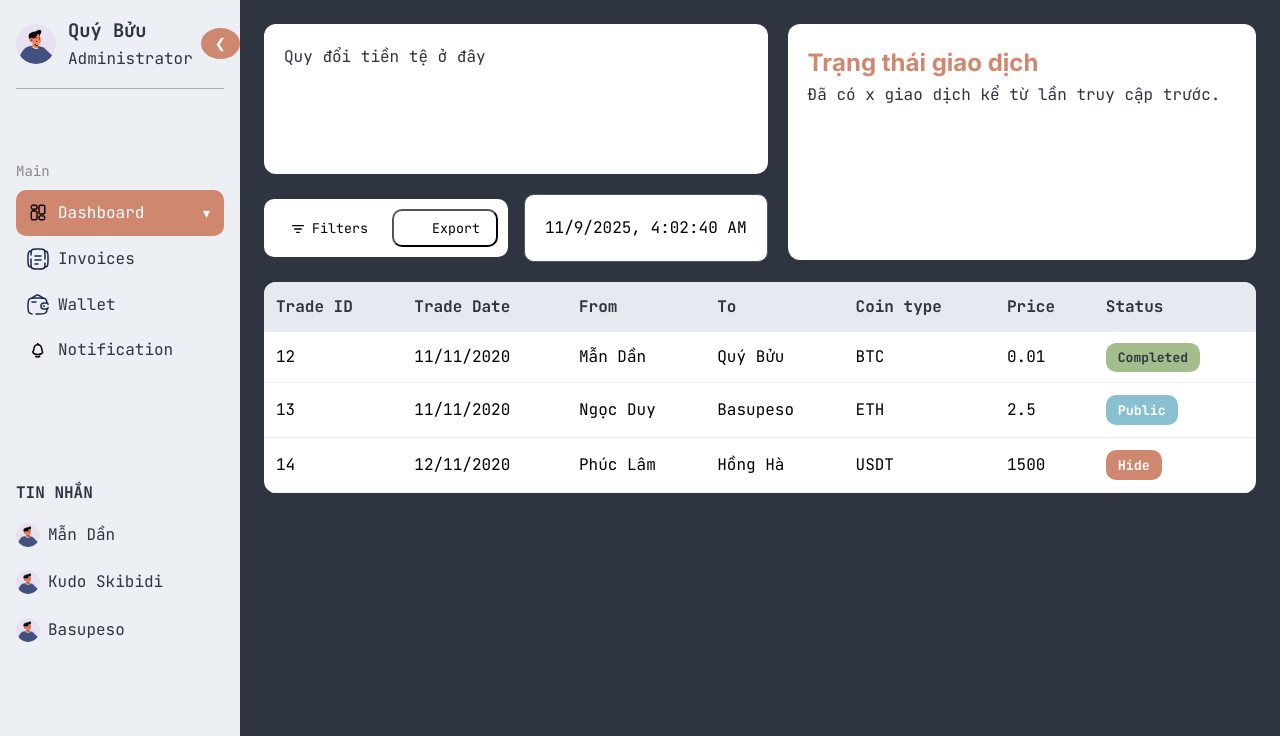
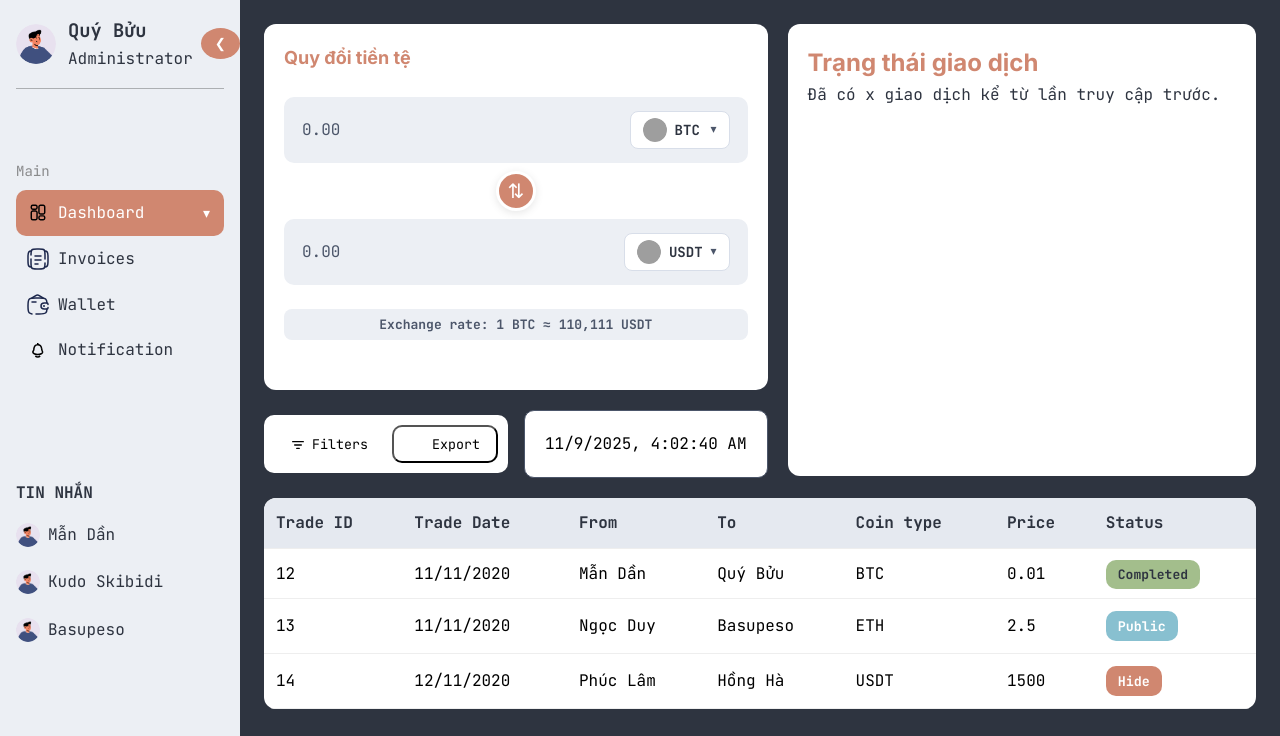
Before and after one commit to jnswkz/ukx, a plain HTML site: page pages/admin-panel.html in a window 1280 px wide. Shown: the top 736 px of the page. Drawn offline with Linux system fonts and the light colour scheme; grey boxes are pictures that could not be loaded.

Commit message:
Add: Crypto calculator panel to admin panel

```diff
--- a/css/admin-panel.css
+++ b/css/admin-panel.css
@@ -235,13 +235,165 @@
   border-radius: var(--radius-lg);
   padding: var(--spacing-lg);
   color: var(--nord0);
-  height: 150px;
 }
 
 .admin-panel-card-left h2, .admin-panel-card-right h2 {
   color: var(--nord12);
   font-family: 'Inter', sans-serif;
 }
+
+/* Calculator styling for admin panel */
+.admin-panel-left .calculator-container {
+  width: 100%;
+  background: white !important;
+  box-shadow: none !important;
+  border-radius: var(--radius-lg);
+  padding: var(--spacing-lg) !important;
+}
+
+.admin-panel-left .calculator-content {
+  display: flex;
+  flex-direction: column;
+  gap: 16px;
+}
+
+.admin-panel-left .calculator-content h3 {
+  margin: 0 0 8px 0 !important;
+  font-size: 18px !important;
+  color: var(--nord12);
+  font-family: 'Inter', sans-serif;
+  font-weight: 700;
+}
+
+.admin-panel-left .calculator-input-group {
+  margin: 0;
+}
+
+.admin-panel-left .input-wrapper {
+  display: flex;
+  align-items: center;
+  gap: 12px;
+  background: var(--nord6);
+  border-radius: var(--radius-md);
+  padding: 12px 16px;
+  border: 2px solid transparent;
+  transition: all 0.2s ease;
+}
+
+.admin-panel-left .input-wrapper:focus-within {
+  border-color: var(--nord10);
+  background: white;
+}
+
+.admin-panel-left .input-wrapper input {
+  flex: 1;
+  border: none;
+  background: transparent;
+  font-size: 16px;
+  font-family: 'JetBrains Mono', monospace;
+  color: var(--nord0);
+  outline: none;
+  font-weight: 500;
+}
+
+.admin-panel-left .input-wrapper input::placeholder {
+  color: var(--nord3);
+}
+
+.admin-panel-left .currency-selector {
+  display: flex;
+  align-items: center;
+  gap: 8px;
+  padding: 6px 12px;
+  background: white;
+  border-radius: var(--radius-sm);
+  cursor: pointer;
+  transition: all 0.2s ease;
+  border: 1px solid var(--nord4);
+  min-width: 100px;
+}
+
+.admin-panel-left .currency-selector:hover {
+  background: var(--nord5);
+  border-color: var(--nord10);
+}
+
+.admin-panel-left .currency-icon-compact {
+  width: 24px;
+  height: 24px;
+  border-radius: 50%;
+  background: var(--nord4);
+  display: flex;
+  align-items: center;
+  justify-content: center;
+  overflow: hidden;
+}
+
+.admin-panel-left .currency-icon-compact img {
+  width: 100%;
+  height: 100%;
+  object-fit: cover;
+}
+
+.admin-panel-left #fromCurrency,
+.admin-panel-left #toCurrency {
+  font-family: 'JetBrains Mono', monospace;
+  font-weight: 600;
+  font-size: 14px;
+  color: var(--nord0);
+}
+
+.admin-panel-left .dropdown-arrow {
+  color: var(--nord3);
+  font-size: 12px;
+  margin-left: auto;
+}
+
+.admin-panel-left .swap-container {
+  display: flex;
+  justify-content: center;
+  margin: -8px 0;
+  position: relative;
+  z-index: 1;
+}
+
+.admin-panel-left .swap-btn {
+  background: var(--nord12);
+  color: white;
+  border: 3px solid white;
+  width: 40px;
+  height: 40px;
+  border-radius: 50%;
+  display: flex;
+  align-items: center;
+  justify-content: center;
+  cursor: pointer;
+  font-size: 20px;
+  transition: all 0.2s ease;
+  box-shadow: 0 2px 8px rgba(0, 0, 0, 0.1);
+}
+
+.admin-panel-left .swap-btn:hover {
+  background: var(--nord11);
+  transform: rotate(180deg);
+  box-shadow: 0 4px 12px rgba(0, 0, 0, 0.15);
+}
+
+.admin-panel-left .swap-btn:active {
+  transform: rotate(180deg) scale(0.95);
+}
+
+.admin-panel-left .exchange-rate {
+  text-align: center;
+  color: var(--nord3);
+  font-size: 13px;
+  font-family: 'JetBrains Mono', monospace;
+  margin-top: 8px;
+  padding: 8px;
+  background: var(--nord6);
+  border-radius: var(--radius-sm);
+}
+
 
 .admin-panel-card-right {
   flex: 1;
--- a/pages/admin-panel.html
+++ b/pages/admin-panel.html
@@ -98,8 +98,56 @@
       <main class="admin-panel-main">
         <div class="admin-panel-top">
           <div class="admin-panel-left">
-            <div class="admin-panel-card-left">
-              <p>Quy đổi tiền tệ ở đây</p>
+            <div
+              class="calculator-container"
+              style="padding: 20px; background: transparent; box-shadow: none"
+            >
+              <div class="calculator-content">
+                <h3 style="margin-bottom: 20px; font-size: 18px">
+                  Quy đổi tiền tệ
+                </h3>
+
+                <div class="calculator-input-group">
+                  <div class="input-wrapper">
+                    <input
+                      type="number"
+                      id="fromAmount"
+                      placeholder="0.00"
+                      step="any"
+                    />
+                    <div class="currency-selector" id="fromCurrencySelector">
+                      <div class="currency-icon-compact"></div>
+                      <span id="fromCurrency">BTC</span>
+                      <span class="dropdown-arrow">▾</span>
+                    </div>
+                  </div>
+                </div>
+
+                <div class="swap-container">
+                  <button id="swapBtn" class="swap-btn">⇅</button>
+                </div>
+
+                <div class="calculator-input-group">
+                  <div class="input-wrapper">
+                    <input
+                      type="number"
+                      id="toAmount"
+                      placeholder="0.00"
+                      step="any"
+                      readonly
+                    />
+                    <div class="currency-selector" id="toCurrencySelector">
+                      <div class="currency-icon-compact"></div>
+                      <span id="toCurrency">USDT</span>
+                      <span class="dropdown-arrow">▾</span>
+                    </div>
+                  </div>
+                </div>
+
+                <div class="exchange-rate" id="exchangeRate">
+                  Exchange rate: 1 BTC ≈ 0 USDT
+                </div>
+              </div>
             </div>
             <div class="admin-panel-controls">
               <div class="admin-panel-controls-btn-container">
@@ -165,5 +213,6 @@
     </div>
 
     <script src="../js/admin-panel.js"></script>
+    <script src="../js/crypto-calculator.js"></script>
   </body>
 </html>
```
